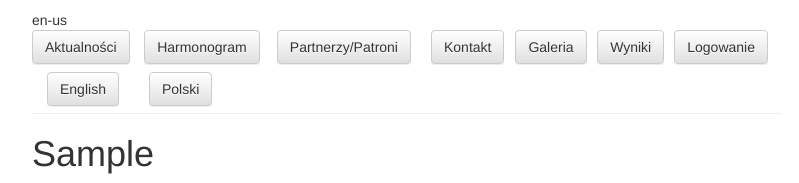
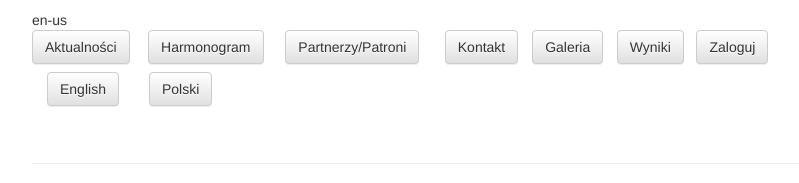
Before and after one commit to jarius1991/OdraRiverCup, a Django app: template MainSite/templates/OdraRiverCup/Galeria.html in a window 1280 px wide. Shown: the part 60-243 px from the top of the page, without its empty margins (38-837 px from the left). Run offline with Django 3.2, Linux system fonts and the light colour scheme; the template is opened without the code that fills it: most values are stand-ins (such as "Sample title", 1, 10 or a date in 2020); lists and menus that the app fills with data are empty; some libraries are stand-ins or nearby versions.

Commit message:
Content positioning tweak + login and profile edition related navbar buttons

```diff
--- a/MainSite/templates/OdraRiverCup/base.html
+++ b/MainSite/templates/OdraRiverCup/base.html
@@ -38,9 +38,20 @@
     <form class="navbar-form navbar-left" method="get" action="/Wyniki">
           <th><button id = "englang" type="submit" class="btn btn-default">{% trans 'Wyniki' %}</button></th>
     </form>
-    <form class="navbar-form navbar-left" method="get" action="/Loggin">
-          <th><button id = "englang" type="submit" class="btn btn-default">{% trans 'Logowanie' %}</button></th>
+
+    {% if user.is_authenticated %}
+    <form class="navbar-form navbar-left" method="get" action="/accounts/edit">
+          <th><button id="englang" type="submit" class="btn btn-default">{% trans 'Edytuj profil' %}</button></th>
     </form>
+    {% endif %} {% if user.is_authenticated %}
+    <form class="navbar-form navbar-left" method="get" action="/accounts/logout">
+          <th><button id="englang" type="submit" class="btn btn-default">{% trans 'Wyloguj' %}</button></th>
+    </form>
+    {% else %}
+    <form class="navbar-form navbar-left" method="get" action="/accounts/login">
+          <th><button id="englang" type="submit" class="btn btn-default">{% trans 'Zaloguj' %}</button></th>
+    </form>
+    {% endif %}
 
   </tr>
   </table>
@@ -51,11 +62,10 @@
           <button id = "englang" type="submit" class="btn btn-default">Polski</button>
     </form>
 
-            {% block content %}
-
-            {% endblock %}
             </div>
         </div>
+            {% block content %}
+            {% endblock %}
     </div>
     <script type="text/javascript" language="javascript"  src="{% static '/js/jquery.js' %}"></script>
     <script type="text/javascript" language="javascript">
```
